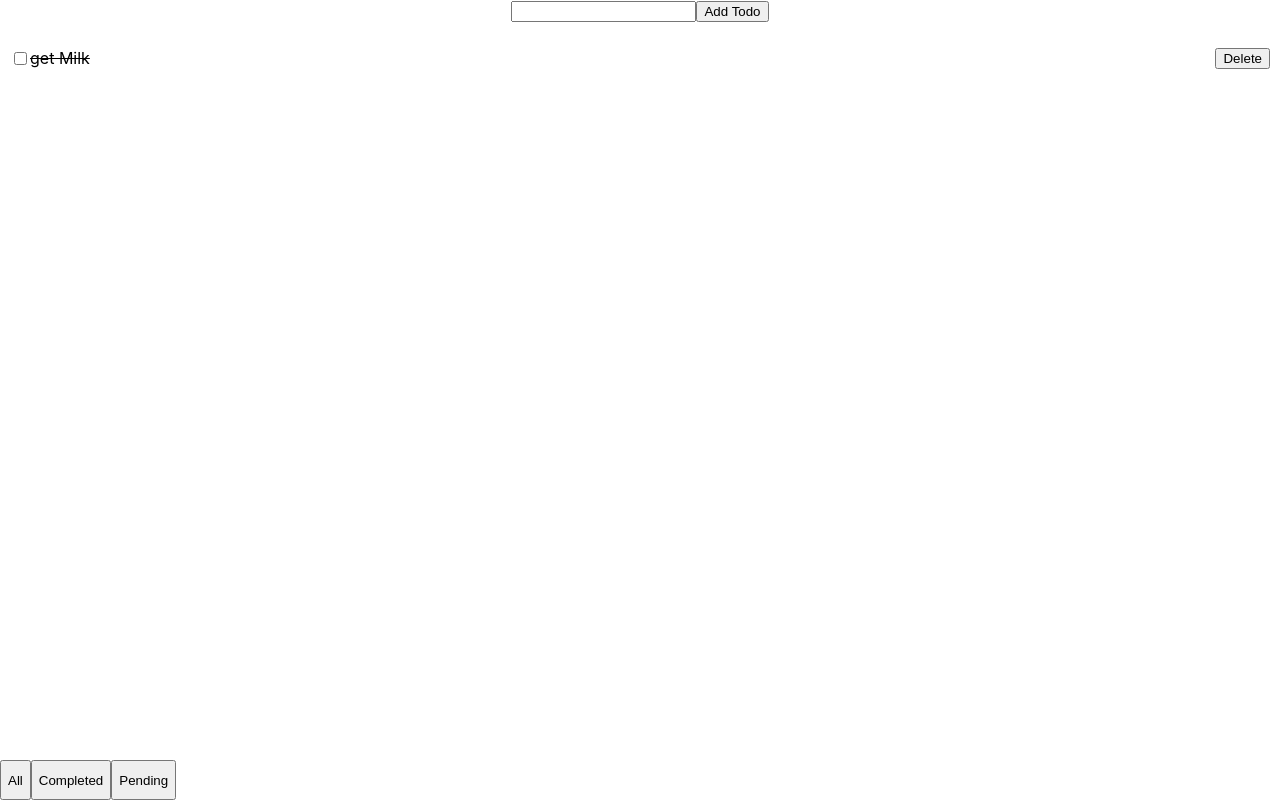
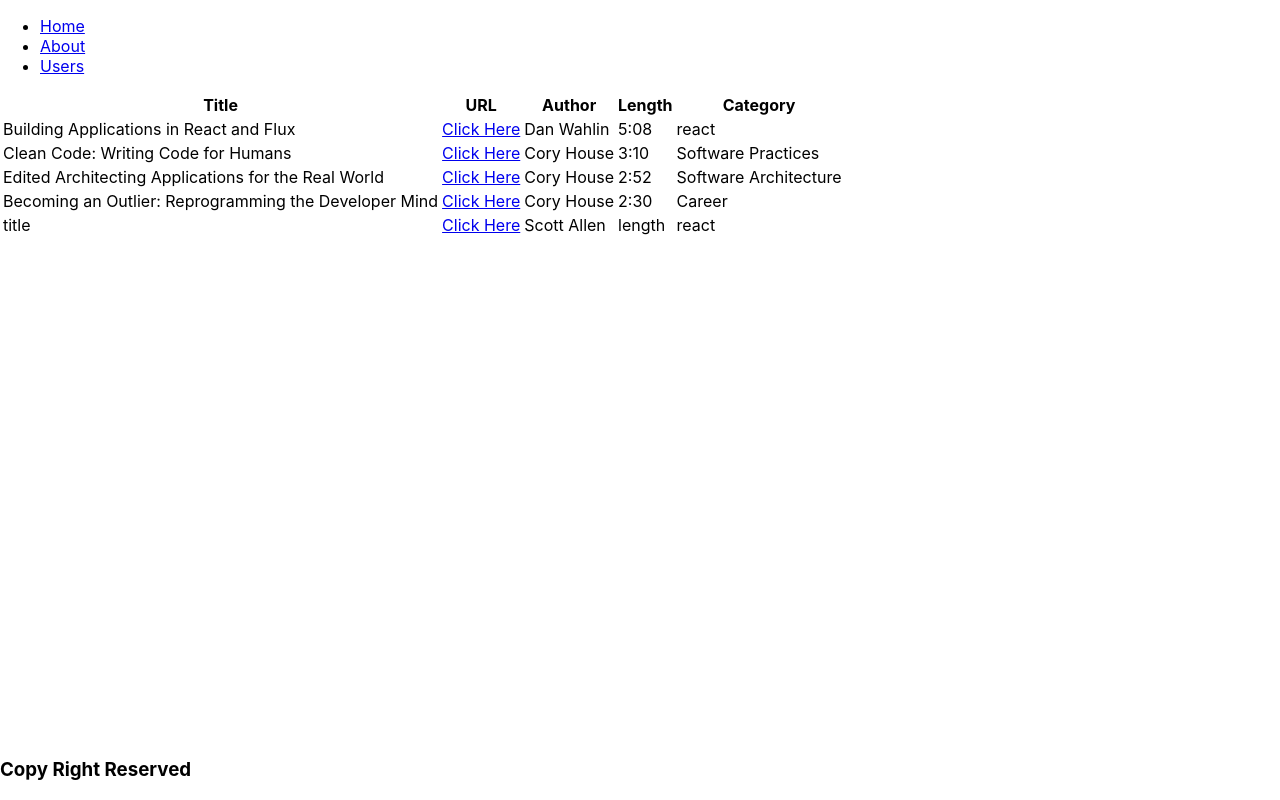
Before and after one commit to imyagnesh/vikas_zeolearn, a React app in the folder vikas-react-app/: page / in a window 1280 px wide. Built offline with nearby package versions, Linux system fonts and the light colour scheme; data requests are answered from the project's data file.

Commit message:
Check in course component

```diff
--- a/vikas-react-app/db.json
+++ b/vikas-react-app/db.json
@@ -5,5 +5,64 @@
       "text": "get Milk",
       "isDone": true
     }
+  ],
+  "courses": [
+    {
+      "id": "react-flux-building-applications",
+      "title": "Building Applications in React and Flux",
+      "watchHref": "http://www.pluralsight.com/courses/react-flux-building-applications",
+      "authorId": "dan-wahlin",
+      "length": "5:08",
+      "category": "react"
+    },
+    {
+      "id": "clean-code",
+      "title": "Clean Code: Writing Code for Humans",
+      "watchHref": "http://www.pluralsight.com/courses/writing-clean-code-humans",
+      "authorId": "cory-house",
+      "length": "3:10",
+      "category": "Software Practices"
+    },
+    {
+      "id": "architecture",
+      "title": "Edited Architecting Applications for the Real World",
+      "watchHref": "http://www.pluralsight.com/courses/architecting-applications-dotnet",
+      "authorId": "cory-house",
+      "length": "2:52",
+      "category": "Software Architecture"
+    },
+    {
+      "id": "career-reboot-for-developer-mind",
+      "title": "Becoming an Outlier: Reprogramming the Developer Mind",
+      "watchHref": "http://www.pluralsight.com/courses/career-reboot-for-developer-mind",
+      "authorId": "cory-house",
+      "length": "2:30",
+      "category": "Career"
+    },
+    {
+      "id": "yRS9S06",
+      "title": "title",
+      "watchHref": "www.google.com",
+      "length": "length",
+      "category": "react",
+      "authorId": "scott-allen"
+    }
+  ],
+  "authors": [
+    {
+      "id": "cory-house",
+      "firstName": "Cory",
+      "lastName": "House"
+    },
+    {
+      "id": "scott-allen",
+      "firstName": "Scott",
+      "lastName": "Allen"
+    },
+    {
+      "id": "dan-wahlin",
+      "firstName": "Dan",
+      "lastName": "Wahlin"
+    }
   ]
 }
--- a/vikas-react-app/package.json
+++ b/vikas-react-app/package.json
@@ -4,6 +4,7 @@
   "private": true,
   "dependencies": {
     "@babel/core": "7.4.3",
+    "@loadable/component": "^5.10.1",
     "@svgr/webpack": "4.1.0",
     "@typescript-eslint/eslint-plugin": "1.6.0",
     "@typescript-eslint/parser": "1.6.0",
@@ -46,6 +47,7 @@
     "react-app-polyfill": "^1.0.0",
     "react-dev-utils": "^9.0.0",
     "react-dom": "^16.8.6",
+    "react-router-dom": "^5.0.0",
     "resolve": "1.10.0",
     "sass-loader": "7.1.0",
     "semver": "6.0.0",
--- a/vikas-react-app/src/App.js
+++ b/vikas-react-app/src/App.js
@@ -1,6 +1,21 @@
 import React, { Component, StrictMode } from "react";
 import PropTypes from "prop-types";
+import { BrowserRouter as Router, Route, Switch } from "react-router-dom";
+import loadable from "@loadable/component";
+import NoMatch from "./Screens/NoMatch";
+import Header from "./Components/Header";
+import Footer from "./Components/Footer";
 import Todos from "./Todos";
+
+const HomeAsync = loadable(() => import("./Screens/Home"), {
+  fallback: <div>Loading...</div>
+});
+const UsersAsync = loadable(() => import("./Screens/Users"), {
+  fallback: <div>Loading...</div>
+});
+const AboutAsync = loadable(() => import("./Screens/About"), {
+  fallback: <div>Loading...</div>
+});
 
 export default class App extends Component {
   static propTypes = {
@@ -36,27 +51,27 @@ export default class App extends Component {
 
     return (
       <StrictMode>
-        <div>
-          {/* <button
-          onClick={() => {
-            this.setState({ text: "get food" });
-          }}
-        >
-          Change Text
-        </button> */}
-          <Todos text={this.state.text} />
-
-          {/* <p> {`Hello${this.state.a}`}</p>
-        {show && <p> {greet}</p>}
-        <button onClick={() => this.setState({ a: a + 1 })}>Click Me</button>
-        <button
-          onClick={() => {
-            this.setState({ show: !show });
-          }}
-        >
-          Show Text
-        </button> */}
-        </div>
+        <Router>
+          <div
+            style={{
+              height: "100vh",
+              flex: 1,
+              flexDirection: "column",
+              display: "flex"
+            }}
+          >
+            <Header />
+            <main style={{ flex: 1 }}>
+              <Switch>
+                <Route path="/" exact component={HomeAsync} />
+                <Route path="/about/" component={AboutAsync} />
+                <Route path="/users/" component={UsersAsync} />
+                <Route component={NoMatch} />
+              </Switch>
+            </main>
+            <Footer />
+          </div>
+        </Router>
       </StrictMode>
     );
   }
--- /dev/null
+++ b/vikas-react-app/src/Components/Footer/index.js
@@ -0,0 +1,9 @@
+import React from "react";
+
+export default function index() {
+  return (
+    <div>
+      <h3>Copy Right Reserved</h3>
+    </div>
+  );
+}
--- /dev/null
+++ b/vikas-react-app/src/Components/Header/index.js
@@ -0,0 +1,20 @@
+import React from "react";
+import { Link } from "react-router-dom";
+
+export default function index() {
+  return (
+    <nav>
+      <ul>
+        <li>
+          <Link to="/">Home</Link>
+        </li>
+        <li>
+          <Link to="/about/">About</Link>
+        </li>
+        <li>
+          <Link to="/users/">Users</Link>
+        </li>
+      </ul>
+    </nav>
+  );
+}
--- /dev/null
+++ b/vikas-react-app/src/Screens/About/index.js
@@ -0,0 +1,11 @@
+import React, { PureComponent } from "react";
+
+export default class index extends PureComponent {
+  render() {
+    return (
+      <div>
+        <h1>About Page</h1>
+      </div>
+    );
+  }
+}
--- /dev/null
+++ b/vikas-react-app/src/Screens/Home/index.js
@@ -0,0 +1,69 @@
+import React, { PureComponent } from "react";
+
+export default class index extends PureComponent {
+  state = {
+    courses: [],
+    authors: []
+  };
+
+  constructor(props) {
+    super(props);
+    this.fetchCourses();
+    this.fetchAuthors();
+  }
+
+  fetchCourses = async () => {
+    const res = await fetch("http://localhost:3004/courses");
+    const courses = await res.json();
+    this.setState({ courses });
+  };
+
+  fetchAuthors = async () => {
+    const res = await fetch("http://localhost:3004/authors");
+    const authors = await res.json();
+    this.setState({ authors });
+  };
+
+  renderAuthorName = id => {
+    const { authors } = this.state;
+    const author = authors.find(x => x.id === id);
+    if (author) {
+      return `${author.firstName} ${author.lastName}`;
+    }
+    return "";
+  };
+
+  render() {
+    const { authors, courses } = this.state;
+    return (
+      <div>
+        <table>
+          <thead>
+            <tr>
+              <th>Title</th>
+              <th>URL</th>
+              <th>Author</th>
+              <th>Length</th>
+              <th>Category</th>
+            </tr>
+          </thead>
+          <tbody>
+            {courses &&
+              courses.length > 0 &&
+              courses.map(course => (
+                <tr>
+                  <td>{course.title}</td>
+                  <td>
+                    <a href={course.watchHref}>Click Here</a>
+                  </td>
+                  <td>{this.renderAuthorName(course.authorId)}</td>
+                  <td>{course.length}</td>
+                  <td>{course.category}</td>
+                </tr>
+              ))}
+          </tbody>
+        </table>
+      </div>
+    );
+  }
+}
--- /dev/null
+++ b/vikas-react-app/src/Screens/NoMatch/index.js
@@ -0,0 +1,9 @@
+import React from "react";
+
+export default function index() {
+  return (
+    <div>
+      <h1>Page is not available</h1>
+    </div>
+  );
+}
--- /dev/null
+++ b/vikas-react-app/src/Screens/Users/index.js
@@ -0,0 +1,11 @@
+import React, { PureComponent } from "react";
+
+export default class index extends PureComponent {
+  render() {
+    return (
+      <div>
+        <h1>Users Page</h1>
+      </div>
+    );
+  }
+}
```
Also changed, not shown: vikas-react-app/src/route.js (added), 1 other file (tests, documents, lock files or other folders).
